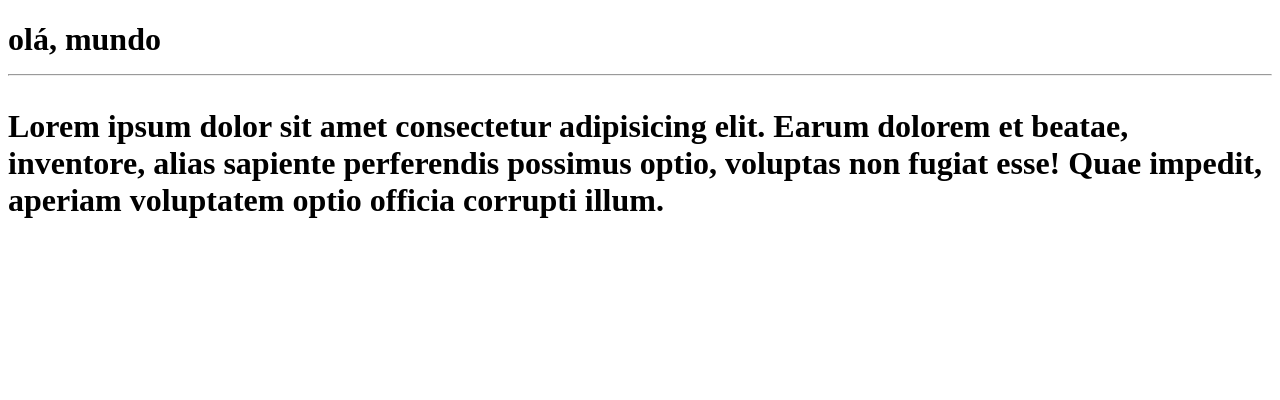
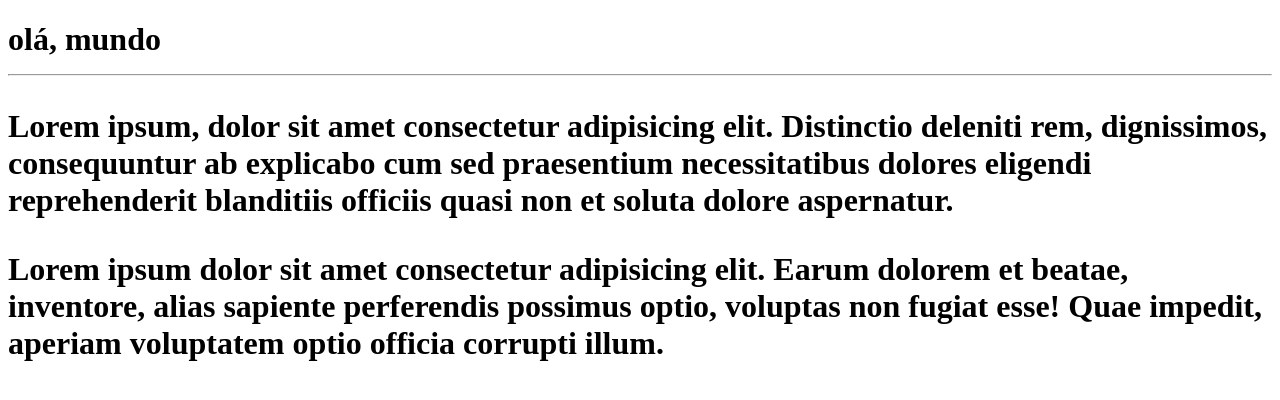
Before and after one commit to CLE-VER/Meus-projetos, a plain HTML site: page Site-exemplo/index.html in a window 1280 px wide. Drawn offline with Linux system fonts and the light colour scheme.

Commit message:
mais um parágrafo adicionado

```diff
--- a/Site-exemplo/index.html
+++ b/Site-exemplo/index.html
@@ -8,6 +8,7 @@
 <body>
     <h1>olá, mundo
         <hr>
+        <p>Lorem ipsum, dolor sit amet consectetur adipisicing elit. Distinctio deleniti rem, dignissimos, consequuntur ab explicabo cum sed praesentium necessitatibus dolores eligendi reprehenderit blanditiis officiis quasi non et soluta dolore aspernatur.</p>
         <p>Lorem ipsum dolor sit amet consectetur adipisicing elit. Earum dolorem et beatae, inventore, alias sapiente perferendis possimus optio, voluptas non fugiat esse! Quae impedit, aperiam voluptatem optio officia corrupti illum.</p>
     </h1>
 </body>
```
